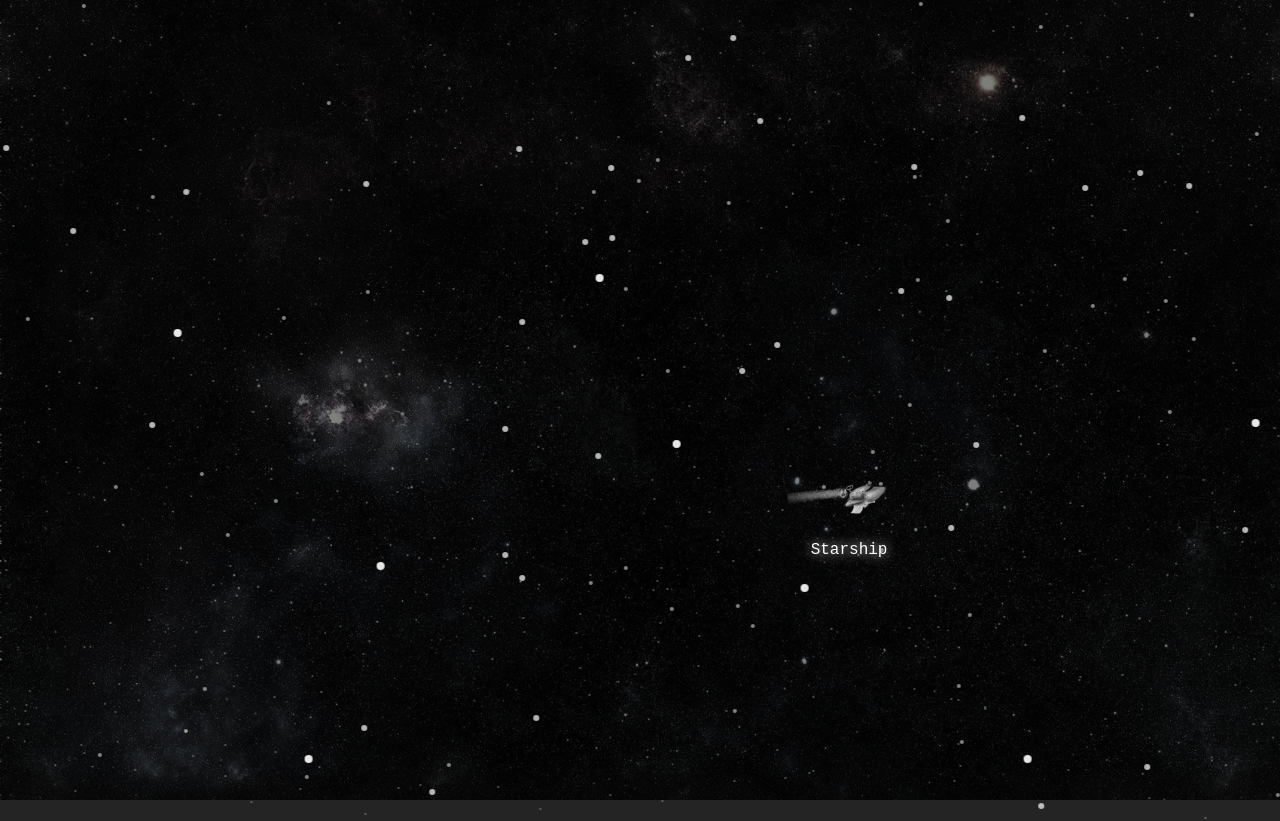
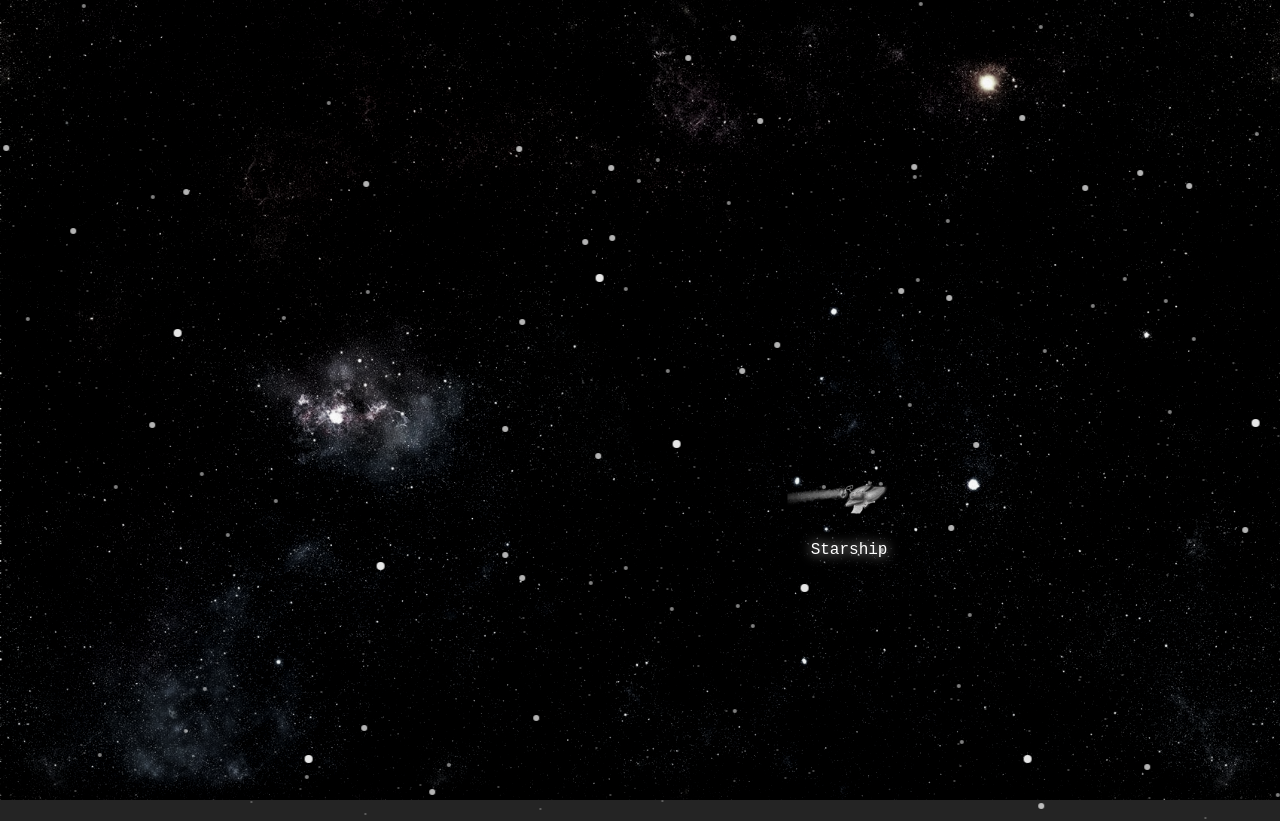
Before and after one commit to stop-amertime/starship, a Svelte app: page / in a window 1280 px wide. Shown: the top 821 px of the page. Built offline with nearby package versions, Linux system fonts and the light colour scheme.

Commit message:
adjusted starfield bg colour and contrast

```diff
--- a/src/Starfield.svelte
+++ b/src/Starfield.svelte
@@ -1,5 +1,6 @@
 <script lang="ts">
 import jq from 'jquery';
+    import { fade } from 'svelte/transition';
 
 var sf = {
 	parralax: true,
@@ -222,8 +223,8 @@ var waitForFinalEvent = (function () {
 })();
 </script>
 
-<img class="stars-background" src="starbg.jpg" alt="Starfield" />
-<div class="canvas-container fixed-top js-container" id="starfield">
+<img transition:fade={{duration: 500}} class="stars-background" src="starbg.jpg" alt="Starfield" />
+<div transition:fade={{duration: 500}} class="canvas-container fixed-top js-container" id="starfield">
 	<canvas class="100 canvas-container__canvas js-canvas">Starfield Canvas</canvas>
 </div>
 
@@ -232,7 +233,7 @@ img {
 	position: fixed;
 	width: 100vw;
 	height: 100vh;
-	filter: grayscale(0.9) brightness(0.5) contrast(1);
+	filter: grayscale(0.9) brightness(0.9) contrast(1.2);
 	z-index: -30;
 	object-fit: cover;
 }
```
